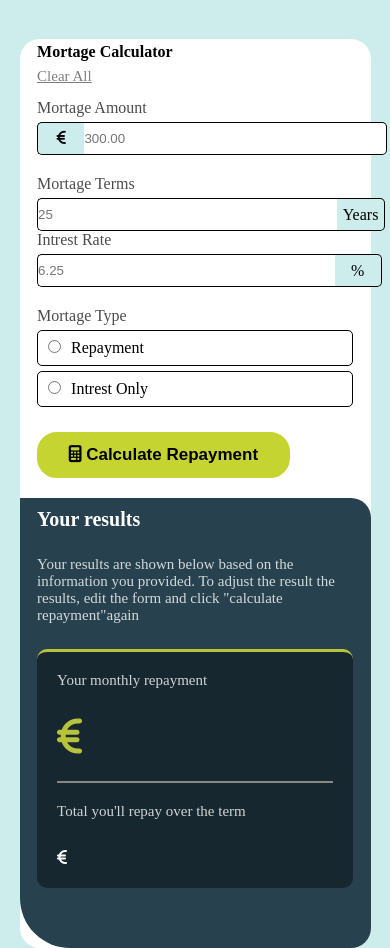
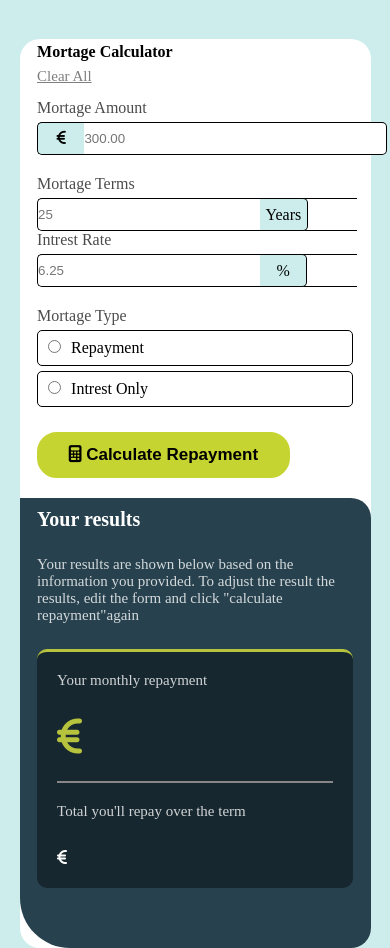
Before and after one commit to lacreameo83/morgate-cal, a plain HTML site: page index.html in a window 390 px wide. Drawn offline with Linux system fonts and the light colour scheme.

Commit message:
Add files via upload

```diff
--- a/style.css
+++ b/style.css
@@ -250,7 +250,6 @@ background-color: aqua;
 
     }
     .years-container  p {
-   margin-left: 210%;
     width: 130%;
 
     }
@@ -261,7 +260,7 @@ background-color: aqua;
      }
      .years-container2 p {
         width: 330%;
-       margin-left: 520%;
+
      }
 
        .main1-contents1 {
```
